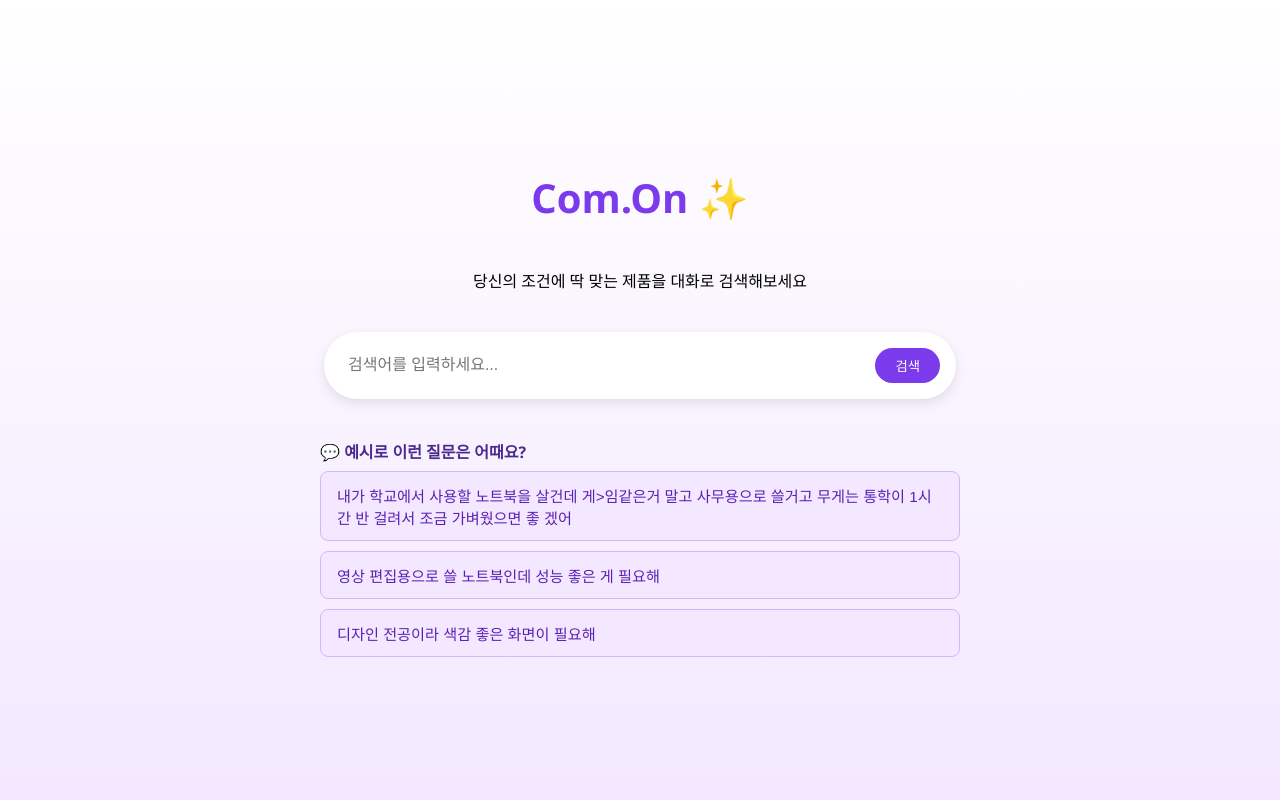
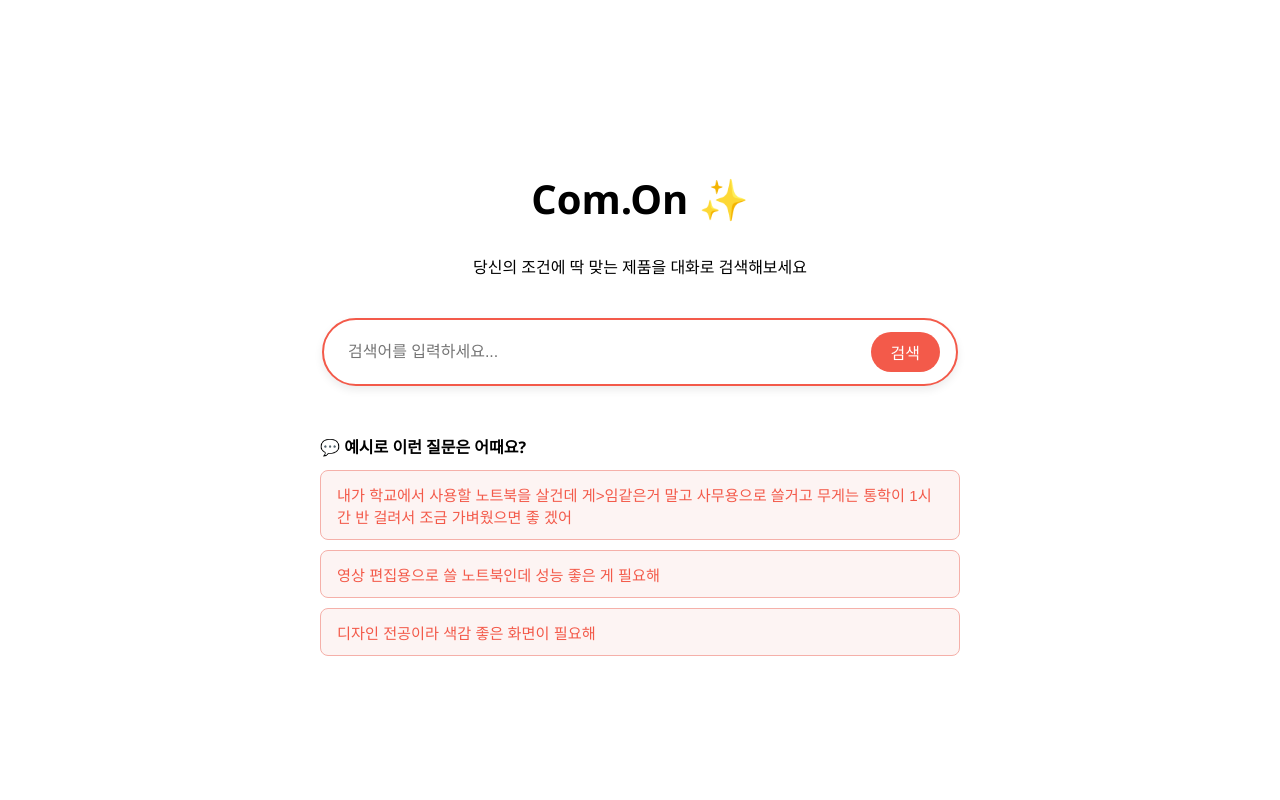
Before and after one commit to choijiwoong/Com.On, a Flask app: page / in a window 1280 px wide. Run offline with Flask 3, Linux system fonts and the light colour scheme.

Commit message:
style. 테마 보라->주황 변경, 로고 삽입

```diff
--- a/templates/index.html
+++ b/templates/index.html
@@ -3,6 +3,7 @@
 <head>
   <meta charset="UTF-8" />
   <meta name="viewport" content="width=device-width, initial-scale=1.0" />
+
   <!-- Google Tag Manager -->
 <script>(function(w,d,s,l,i){w[l]=w[l]||[];w[l].push({'gtm.start':
 new Date().getTime(),event:'gtm.js'});var f=d.getElementsByTagName(s)[0],
@@ -10,48 +11,9 @@ j=d.createElement(s),dl=l!='dataLayer'?'&l='+l:'';j.async=true;j.src=
 'https://www.googletagmanager.com/gtm.js?id='+i+dl;f.parentNode.insertBefore(j,f);
 })(window,document,'script','dataLayer','GTM-MZHQSKG5');</script>
 <!-- End Google Tag Manager -->
+
   <title>Com.On - 검색</title>
-  <style>
-    body {
-      margin: 0;
-      font-family: 'Segoe UI', sans-serif;
-      background: linear-gradient(to bottom, #ffffff, #f3e8ff);
-      display: flex;
-      flex-direction: column;
-      align-items: center;
-      justify-content: center;
-      height: 100vh;
-    }
-    h1 {
-      font-size: 2.5rem;
-      color: #7c3aed;
-    }
-    .search-box {
-      display: flex;
-      max-width: 600px;
-      width: 90%;
-      background: #fff;
-      border-radius: 999px;
-      padding: 16px;
-      box-shadow: 0 4px 12px rgba(0,0,0,0.1);
-      margin-top: 24px;
-    }
-    .search-box input {
-      flex: 1;
-      border: none;
-      outline: none;
-      font-size: 1rem;
-      padding: 8px;
-    }
-    .search-box button {
-      background: #7c3aed;
-      color: #fff;
-      border: none;
-      border-radius: 999px;
-      padding: 8px 20px;
-      cursor: pointer;
-    }
-  </style>
+
 </head>
 <body>
   <h1>Com.On ✨</h1>
@@ -94,17 +56,78 @@ height="0" width="0" style="display:none;visibility:hidden"></iframe></noscript>
 <!-- End Google Tag Manager (noscript) -->
 
 <style>
+  body {
+    margin: 0;
+    padding: 0;
+    font-family: 'Segoe UI', sans-serif;
+    background-color: #ffffff; /* 완전 흰 배경 */
+    color: #000000; /* 일반 검정 텍스트 */
+    display: flex;
+    flex-direction: column;
+    align-items: center;
+    justify-content: center;
+    height: 100vh;
+  }
+
+  h1 {
+    font-size: 2.5rem;
+    margin-bottom: 12px;
+    color: #000000;
+  }
+
+  .search-box {
+    display: flex;
+    max-width: 600px;
+    width: 90%;
+    background: #ffffff;
+    border: 2px solid #f35a4a; /* 포인트 테두리 */
+    border-radius: 999px;
+    padding: 12px 16px;
+    box-shadow: 0 4px 8px rgba(0,0,0,0.08); /* 입체감 */
+    margin-top: 24px;
+    transition: box-shadow 0.2s ease;
+  }
+
+  .search-box:focus-within {
+    box-shadow: 0 6px 16px rgba(0,0,0,0.1);
+  }
+
+  .search-box input {
+    flex: 1;
+    border: none;
+    outline: none;
+    font-size: 1rem;
+    padding: 8px;
+    background: transparent;
+    color: #000;
+  }
+
+  .search-box button {
+    background: #f35a4a;
+    color: #fff;
+    border: none;
+    border-radius: 999px;
+    padding: 8px 20px;
+    font-size: 1rem;
+    cursor: pointer;
+    transition: background 0.2s ease;
+  }
+
+  .search-box button:hover {
+    background: #e14b3d;
+  }
+
   .examples {
     max-width: 640px;
-    margin-top: 24px;
+    margin-top: 32px;
     text-align: left;
     padding: 0 16px;
   }
 
   .examples-title {
     font-weight: 600;
-    color: #4b2991;
-    margin-bottom: 8px;
+    color: #000000;
+    margin-bottom: 12px;
   }
 
   .example-list {
@@ -114,22 +137,23 @@ height="0" width="0" style="display:none;visibility:hidden"></iframe></noscript>
   }
 
   .example-list button {
-    background-color: #f3e8ff;
-    border: 1px solid #d8b4fe;
-    color: #5b21b6;
+    background-color: #fdf4f3;
+    border: 1px solid #f5b0a9;
+    color: #f35a4a;
     padding: 12px 16px;
     border-radius: 8px;
     font-size: 0.95rem;
     text-align: left;
     cursor: pointer;
-    transition: all 0.2s ease;
+    transition: background 0.2s ease;
   }
 
   .example-list button:hover {
-    background-color: #ede9fe;
+    background-color: #fcecea;
     transform: translateY(-1px);
   }
 </style>
+
 
 <script>
   function fillExample(el) {
```
Also changed, not shown: templates/result.html (+22 -13 lines).
